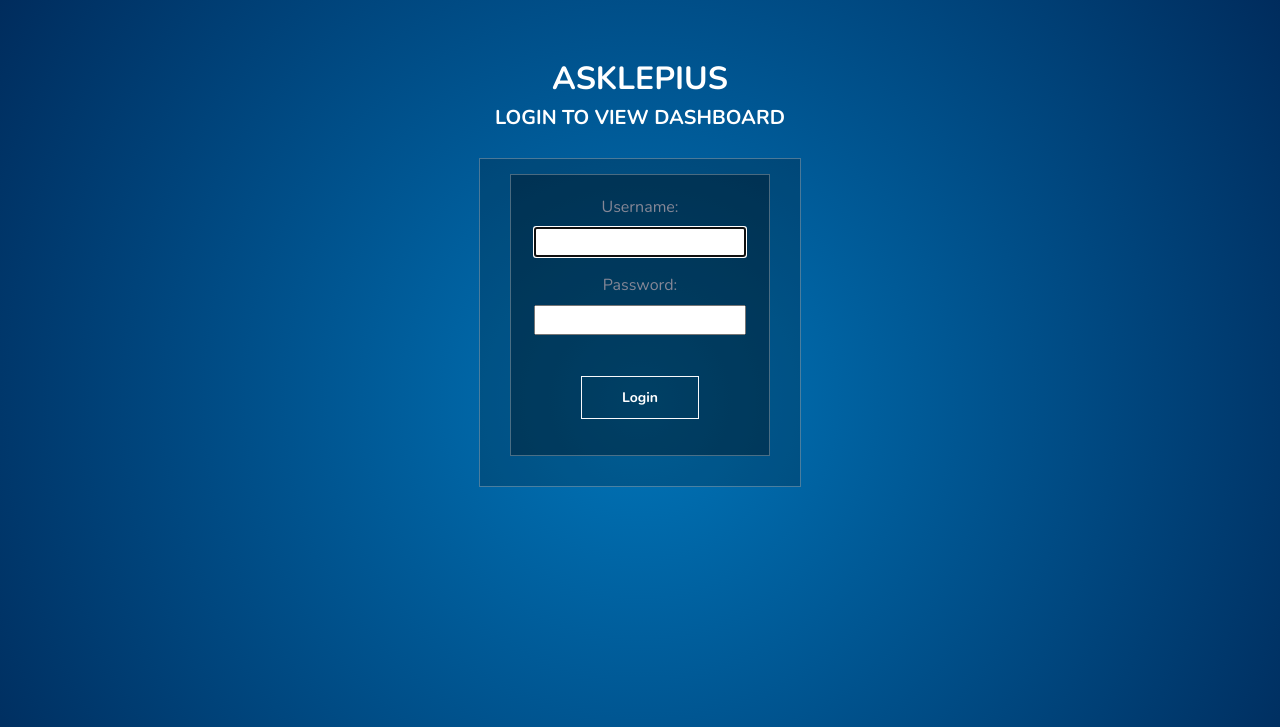
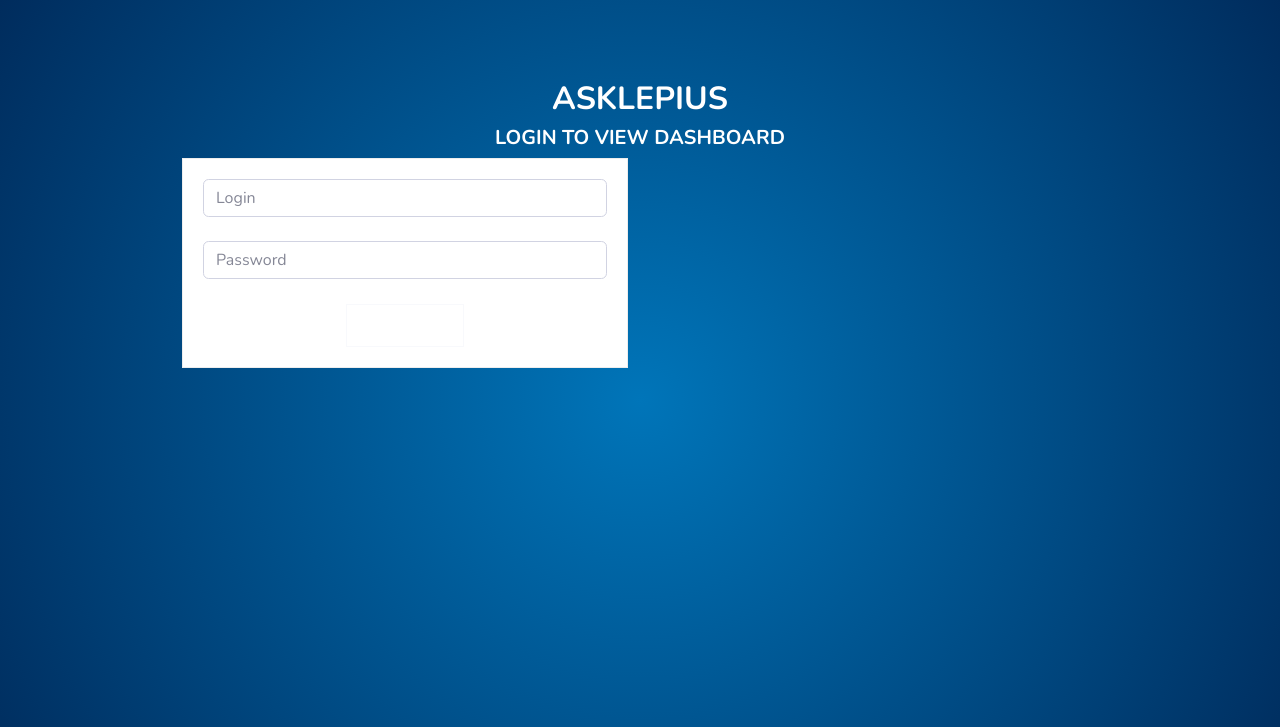
Before and after one commit to AshwiniApp/ashwini-validator, a Django app: page /accounts/login/ in a window 1280 px wide. Shown: the top 727 px of the page. Run offline with Django 3.2, Linux system fonts and the light colour scheme; some libraries are stand-ins or nearby versions.

Commit message:
Starting out with the basics

```diff
--- a/dashboard/static/assets/css/Login-Form-blue-Gradient-1.css
+++ b/dashboard/static/assets/css/Login-Form-blue-Gradient-1.css
@@ -37,7 +37,6 @@ a:hover, a:focus {
 
 .login-col {
   padding: 30px;
-  background-color: rgba(0,0,0,0.2);
   border: 1px solid rgba(204,204,204,0.36);
   padding-top: 15px;
 }
@@ -77,7 +76,8 @@ a:hover, a:focus {
 .login-form {
   border: 1px solid rgba(204,204,204,0.36);
   padding: 20px;
-  background-color: rgba(0,0,0,0.32);
+  background-color: #fff !important;
+  display: block;
 }
 
 .icon.ion-lock-combination {
--- a/dashboard/static/assets/css/Login-Form-blue-Gradient.css
+++ /dev/null
@@ -1,75 +0,0 @@
-.login-cont {
-  padding: 100px;
-  text-align: center;
-  padding-top: 20px;
-  padding-bottom: 10px;
-}
-
-.form-control.input-lg.lg-frc {
-  border-radius: 0rem;
-  background-color: transparent;
-  border-top: none;
-  border-left: none;
-  border-right: none;
-  font-size: 14px;
-  padding: 5px 8px;
-  color: #fff;
-}
-
-.form-control.input-lg.lg-frc:focus {
-  border-color: #565656;
-  outline: 0;
-  -webkit-box-shadow: none;
-  box-shadow: none;
-}
-
-.login-col {
-  padding: 30px;
-  background-color: rgba(0,0,0,0.2);
-  border: 1px solid rgba(204,204,204,0.36);
-  padding-top: 15px;
-}
-
-.login-btn {
-  border-radius: 0rem;
-  background-color: transparent;
-  background-image: none;
-  text-shadow: none;
-  color: #fff;
-  padding: 10px 40px;
-  margin-top: 25px;
-  font-size: 14px;
-}
-
-@media (max-width: 768px) {
-  .login-cont {
-    margin-top: 150px;
-    padding: 20px;
-  }
-}
-
-.form-control:focus {
-  border-color: #25476a;
-  outline: 0;
-  -webkit-box-shadow: none;
-  box-shadow: none;
-}
-
-.lgp-hd {
-  color: #fff;
-  text-align: center;
-  text-transform: uppercase;
-  margin-top: 60px;
-}
-
-.login-form {
-  border: 1px solid rgba(204,204,204,0.36);
-  padding: 20px;
-  background-color: rgba(0,0,0,0.32);
-}
-
-.icon.ion-lock-combination {
-  color: #fff;
-  font-size: 70px;
-  margin-bottom: 10px;
-}
--- a/dashboard/templates/registration/login.html
+++ b/dashboard/templates/registration/login.html
@@ -15,19 +15,18 @@
 
 <body>
 	<section>
+
+		<div class="container login-cont">
 		<div class="lgp-hd">
-			<h2><strong>ASKlepius</strong></h2>
+			<h2><strong>ASKLEPIUS</strong></h2>
 			<h5><strong>login to view Dashboard</strong></h5>
 		</div>
-		<div class="container login-cont">
-			<div class="row">
-				<div class="col-10 col-sm-6 col-md-4 col-lg-4 offset-1 offset-sm-3 offset-md-4 offset-lg-4 login-col"><i class="icon ion-lock-combination"></i>
-					<form class="login-form" method="post" action="">
-						{% csrf_token %}
-						{{form.as_p}}
-						<div class="form-group"><button class="btn btn-light btn-lg login-btn" type="submit"><strong>Login</strong></button></div>
-					</form>
-				</div>
+				<div class="col-lg-6 center background-white">
+          <form class="login-form" method="post" action="">
+						<input type="text" name="" id="name" class="form-control" placeholder="Login" required=""><br>
+						<input type="password" name="" id="name" class="form-control" placeholder="Password" required="">
+						<button class="btn btn-light btn-lg login-btn" type="submit"><strong>Login</strong></button>
+          </form><br>
 			</div>
 		</div>
 	</section>
```
Also changed, not shown: 1 other file.
